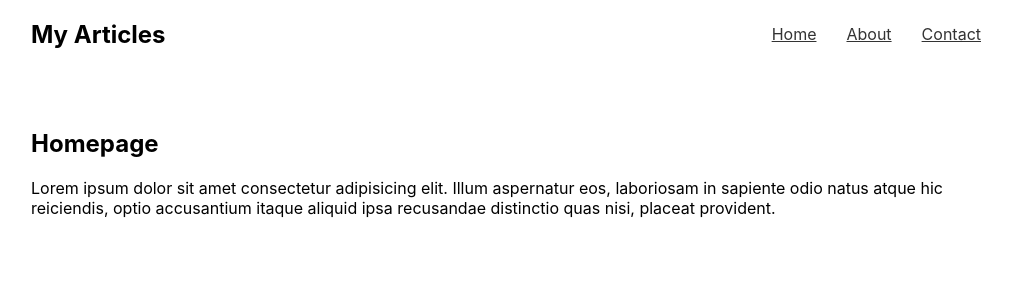
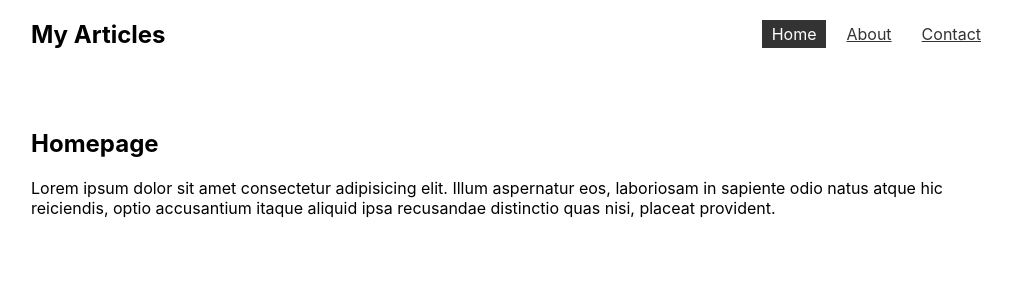
Before and after one commit to Alan114/multipage-site, a React (Create React App) app: page / in a window 1280 px wide. Shown: the top 300 px of the page, without its empty margins (129-1141 px from the left). Built offline with nearby package versions, Linux system fonts and the light colour scheme.

Commit message:
Using the NavLink component with exact prop which gives active links an active class

```diff
--- a/src/App.css
+++ b/src/App.css
@@ -15,3 +15,9 @@ nav a {
   color: #333;
   padding: 4px 10px;
 }
+
+nav a.active {
+  color: white;
+  background: #333;
+  text-decoration: none;
+}
--- a/src/App.js
+++ b/src/App.js
@@ -1,5 +1,5 @@
 import "./App.css";
-import { BrowserRouter, Route, Switch, Link } from "react-router-dom";
+import { BrowserRouter, Route, Switch, NavLink } from "react-router-dom";
 import Home from "./pages/Home";
 import Contact from "./pages/Contact";
 import About from "./pages/About";
@@ -10,9 +10,11 @@ function App() {
       <BrowserRouter>
         <nav>
           <h1>My Articles</h1>
-          <Link to="/">Home</Link>
-          <Link to="/about">About</Link>
-          <Link to="/contact">Contact</Link>
+          <NavLink exact to="/">
+            Home
+          </NavLink>
+          <NavLink to="/about">About</NavLink>
+          <NavLink to="/contact">Contact</NavLink>
         </nav>
 
         <Switch>
```
